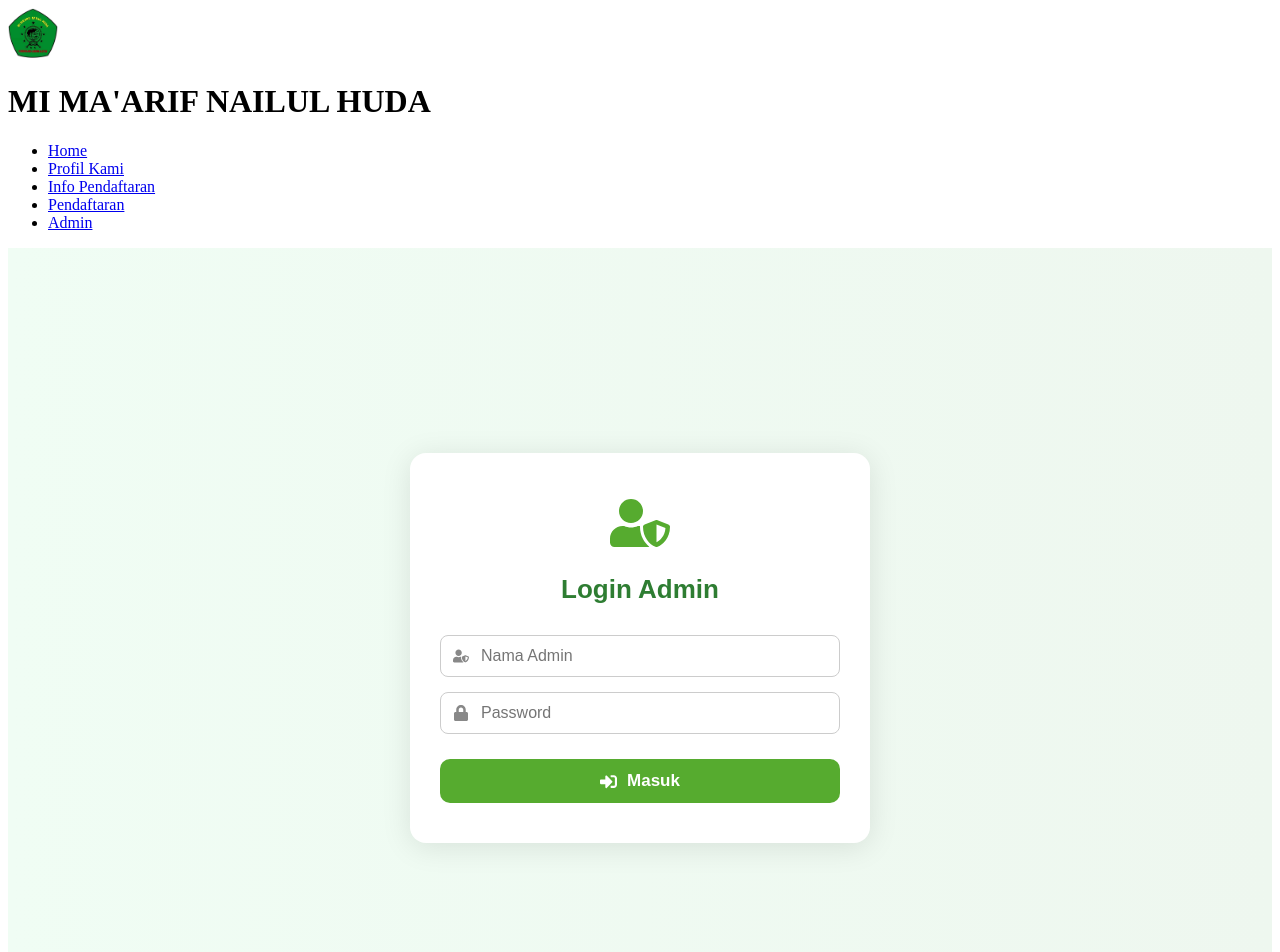
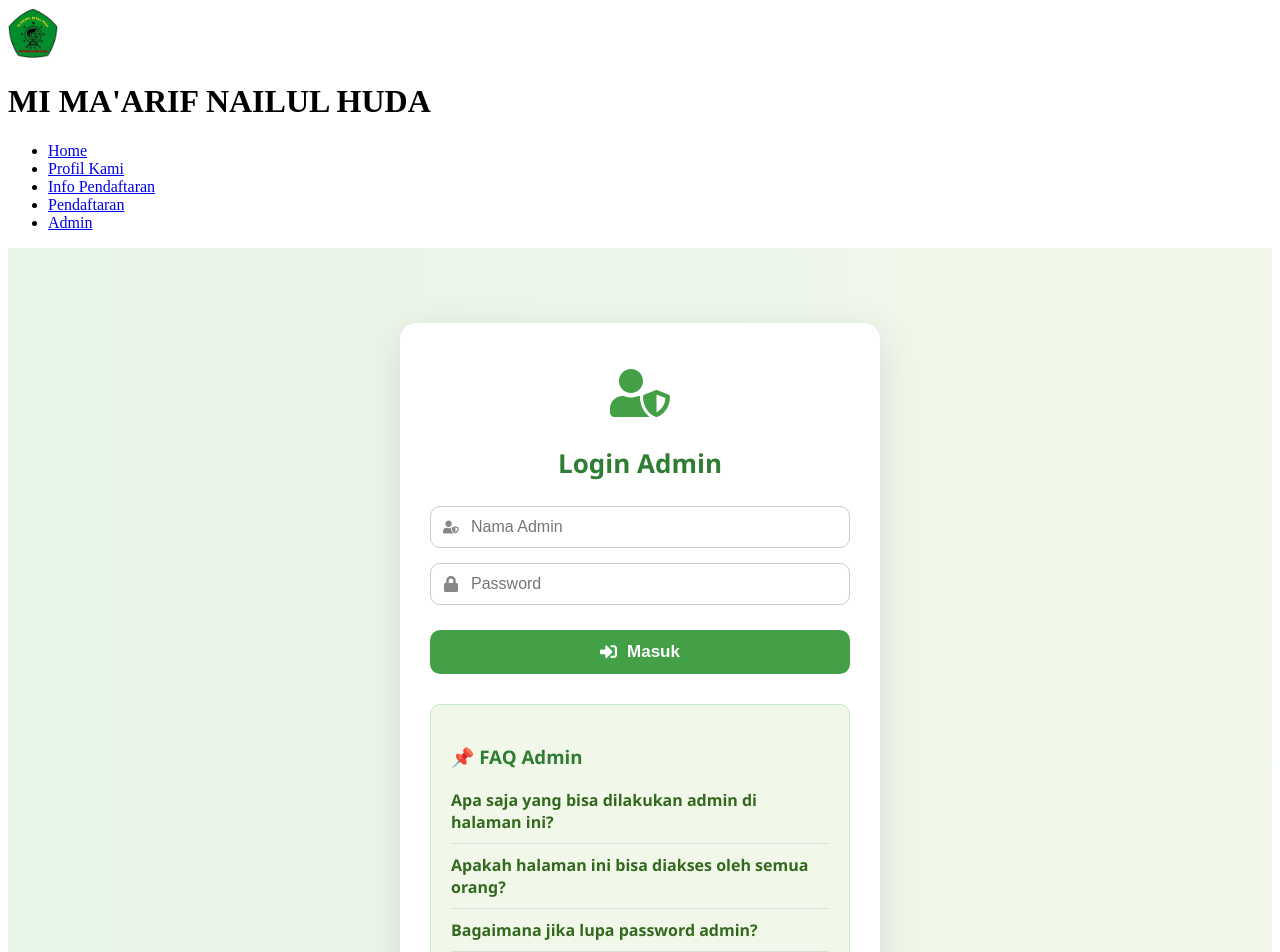
Before and after one commit to uhanik148/ppdb-mimanada-2025, a Next.js app: page /admin/login in a window 1280 px wide. Shown: the top 952 px of the page. Built offline with nearby package versions, Linux system fonts and the light colour scheme.

Commit message:
Nambah Faq di admin

```diff
--- a/src/pages/admin/login.js
+++ b/src/pages/admin/login.js
@@ -5,6 +5,7 @@ import { FaUserShield, FaLock, FaSignInAlt } from "react-icons/fa";
 export default function AdminLogin() {
   const [name, setName] = useState("");
   const [password, setPassword] = useState("");
+  const [showIndex, setShowIndex] = useState(null);
   const router = useRouter();
 
   const handleLogin = async () => {
@@ -22,6 +23,25 @@ export default function AdminLogin() {
     }
   };
 
+    const faqs = [
+    {
+      question: "Apa saja yang bisa dilakukan admin di halaman ini?",
+      answer:
+        "Admin memiliki akses penuh untuk mengelola konten halaman Beranda, Profil Kami, dan Info Pendaftaran. Selain itu, admin juga bisa melihat detail pendaftar dan menghapus data pendaftaran jika diperlukan.",
+    },
+    {
+      question: "Apakah halaman ini bisa diakses oleh semua orang?",
+      answer:
+        "Tidak. Hanya admin yang memiliki username dan password yang benar yang bisa masuk ke halaman ini.",
+    },
+    {
+      question: "Bagaimana jika lupa password admin?",
+      answer:
+        "Silakan hubungi pengelola sistem untuk reset password. Fitur reset otomatis belum tersedia di sistem ini.",
+    },
+  ];
+
+
   return (
     <div
       style={{
@@ -29,32 +49,26 @@ export default function AdminLogin() {
         justifyContent: "center",
         alignItems: "center",
         height: "100vh",
-        background: "linear-gradient(to right, #f0fdf4, #eef7ef)", // hijau semu banget
-        fontFamily: "sans-serif",
+        background: "linear-gradient(to right, #e8f5e9, #f1f8e9)",
+        fontFamily: "'Segoe UI', Tahoma, Geneva, Verdana, sans-serif",
+        padding: 20,
       }}
     >
       <div
         style={{
-          background: "white",
+          background: "#fff",
           padding: "40px 30px",
           borderRadius: "16px",
-          boxShadow: "0 4px 30px rgba(0,0,0,0.1)",
+          boxShadow: "0 10px 40px rgba(0, 0, 0, 0.1)",
           width: "100%",
-          maxWidth: "400px",
+          maxWidth: "420px",
           textAlign: "center",
         }}
       >
         <div style={{ display: "flex", justifyContent: "center", marginBottom: 16 }}>
-          <FaUserShield size={60} color="#56ab2f" />
+          <FaUserShield size={60} color="#43a047" />
         </div>
-        <h2
-          style={{
-            marginBottom: 30,
-            color: "#2e7d32",
-            fontSize: "26px",
-            fontWeight: "bold",
-          }}
-        >
+        <h2 style={{ marginBottom: 25, color: "#2e7d32", fontSize: "26px", fontWeight: "bold" }}>
           Login Admin
         </h2>
 
@@ -64,7 +78,7 @@ export default function AdminLogin() {
             alignItems: "center",
             marginBottom: 15,
             border: "1px solid #ccc",
-            borderRadius: 8,
+            borderRadius: 10,
             padding: "10px 12px",
           }}
         >
@@ -89,7 +103,7 @@ export default function AdminLogin() {
             alignItems: "center",
             marginBottom: 25,
             border: "1px solid #ccc",
-            borderRadius: 8,
+            borderRadius: 10,
             padding: "10px 12px",
           }}
         >
@@ -113,7 +127,7 @@ export default function AdminLogin() {
           style={{
             width: "100%",
             padding: "12px",
-            backgroundColor: "#56ab2f",
+            backgroundColor: "#43a047",
             color: "white",
             border: "none",
             borderRadius: 10,
@@ -123,11 +137,48 @@ export default function AdminLogin() {
             display: "flex",
             alignItems: "center",
             justifyContent: "center",
+            marginBottom: 30,
           }}
         >
           <FaSignInAlt style={{ marginRight: 10 }} />
           Masuk
         </button>
+
+        {/* FAQ Interaktif */}
+        <div
+          style={{
+            textAlign: "left",
+            backgroundColor: "#f1f8e9",
+            padding: "20px",
+            borderRadius: "10px",
+            border: "1px solid #c8e6c9",
+          }}
+        >
+          <h3 style={{ color: "#2e7d32", marginBottom: 10, fontWeight: "bold" }}>📌 FAQ Admin</h3>
+          {faqs.map((faq, index) => (
+            <div key={index}>
+              <div
+                onClick={() =>
+                  setShowIndex(showIndex === index ? null : index)
+                }
+                style={{
+                  cursor: "pointer",
+                  padding: "10px 0",
+                  borderBottom: "1px solid #ddd",
+                  fontWeight: "bold",
+                  color: "#33691e",
+                }}
+              >
+                {faq.question}
+              </div>
+              {showIndex === index && (
+                <div style={{ padding: "8px 0 16px", color: "#444" }}>
+                  {faq.answer}
+                </div>
+              )}
+            </div>
+          ))}
+        </div>
       </div>
     </div>
   );
```
